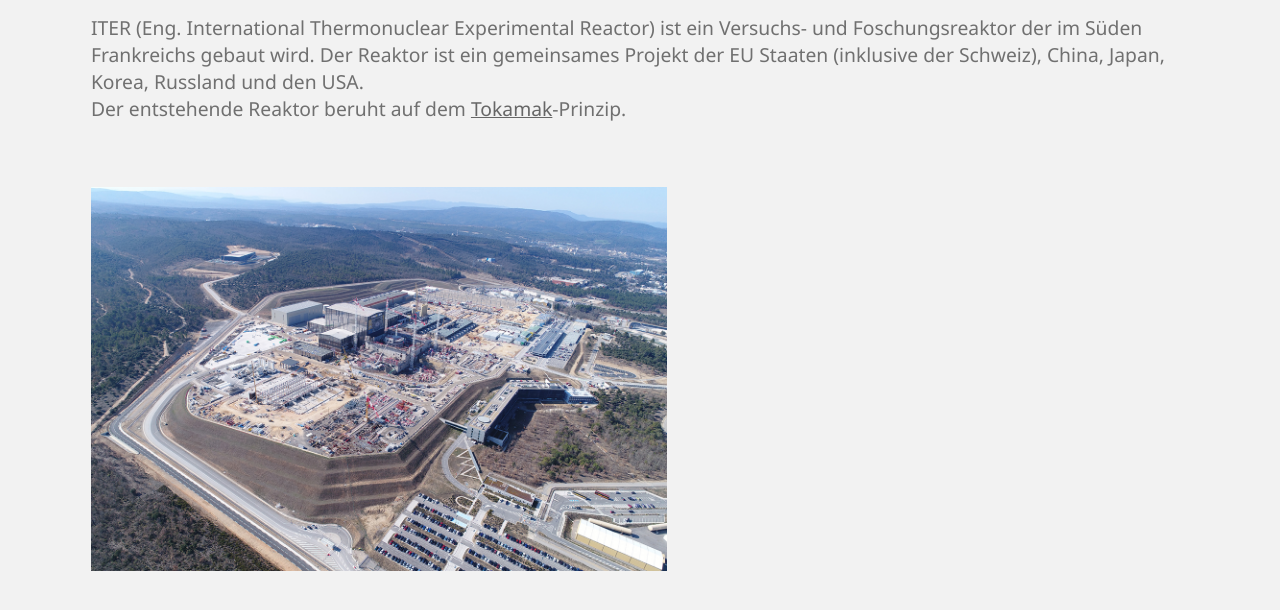
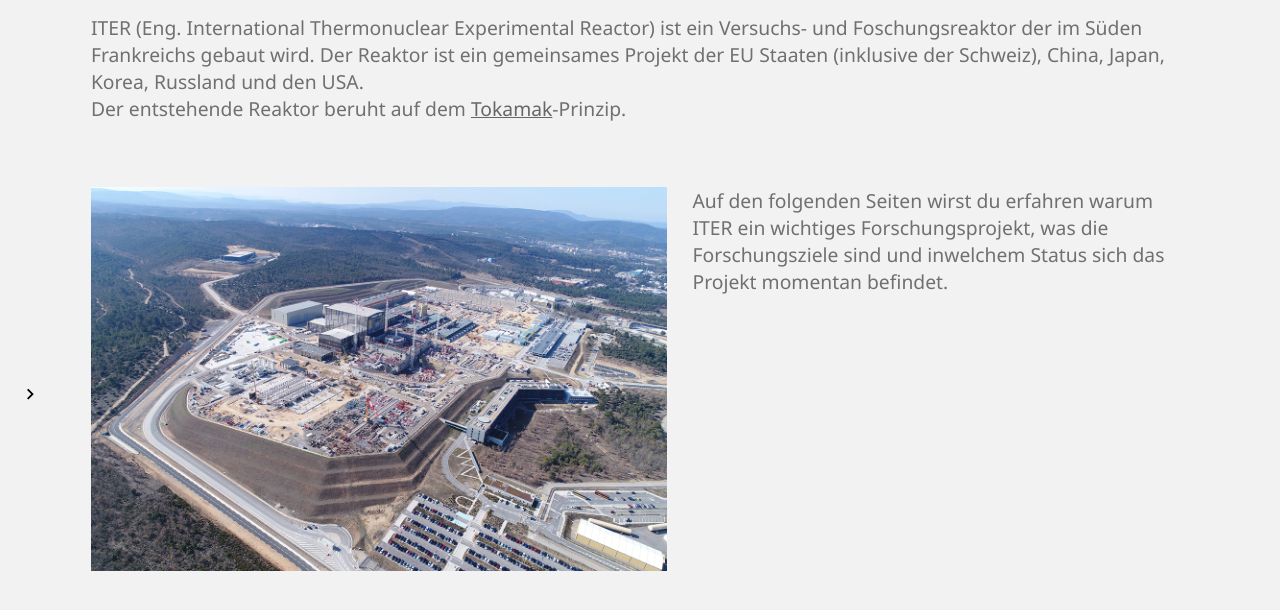
Before and after one commit to Cha0sType/site-thermonuclearfusion, a Flask app: page /iter in a window 1280 px wide. Shown: the part 167-777 px from the top of the page. Run offline with Flask 2, Linux system fonts and the light colour scheme.

Commit message:
Working on iter sites

```diff
--- a/main.py
+++ b/main.py
@@ -1,20 +1,20 @@
 from flask import Flask, render_template # Importing flask page for the web interface
 from dependencies import openDependencies # Loading openDependencies function out of dependencies modul, which is acutally dependencies.py.
-import json
+import json #Importing JSON to use it for our config file
 
 with open('server_config.json', 'r') as server:
     config = json.load(server)
 
 
 port = config["port"]
-if config["debug"] == "true":
+if config["debug"] == "true": #Testing for false because when it's an invalid input in the config, it is usually the best to go with debug off
     debug = True
 else:
     debug = False
-if config["threaded"] == "true":
+if config["threaded"] == "false": #Testing for false because when it's an invalid input in the config, it is usually the best to go with threaded
+    threaded = False
+else:
     threaded = True
-else:
-    threaded = False
 
 
 dependencies = openDependencies()
--- a/templates/Iter/iter_index.html
+++ b/templates/Iter/iter_index.html
@@ -15,13 +15,16 @@
     {{ header|safe }}
     <h2>Was ist ITER?</h2>
 
-    <p>
+    <p id="top-content">
         ITER (Eng. International Thermonuclear Experimental Reactor) ist ein Versuchs- und Foschungsreaktor der im
         Süden Frankreichs gebaut wird. Der Reaktor ist ein gemeinsames Projekt der EU Staaten (inklusive der Schweiz),
         China, Japan, Korea, Russland und den USA. <br> Der entstehende Reaktor beruht auf dem <a href="/reactors/tokamak">Tokamak</a>-Prinzip.
     </p>
     <img src="{{url_for('static', filename='img/iter-view.jpg')}}" alt="404 Image not found">
-
+    <p id="right-content">
+        Auf den folgenden Seiten wirst du erfahren warum ITER ein wichtiges Forschungsprojekt, was die Forschungsziele sind und inwelchem Status sich das Projekt momentan befindet.
+    </p>
+    <pagebutton onclick="location.href='iter/iter_subpage1'"></pagebutton>
 </body>
 
 </html>
@@ -29,7 +32,7 @@
 </script>
 <style>
 
-    p {
+    #top-content {
         margin-top: 1vw;
     }
     h2 {
@@ -44,5 +47,11 @@
         height: 30vw;
         padding-top: 1vw;
         padding-left: 7.1vw;
+        float: left;
+        padding-right: 2vw;
+    }
+
+    #right-content {
+        padding: 1vw;
     }
 </style>
```
